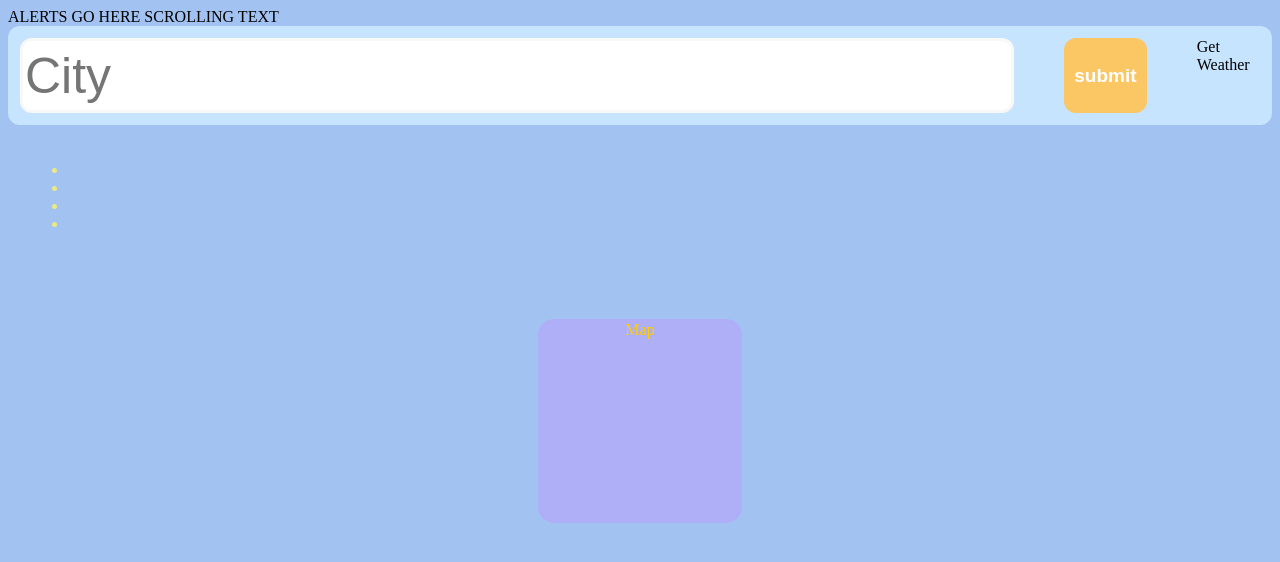
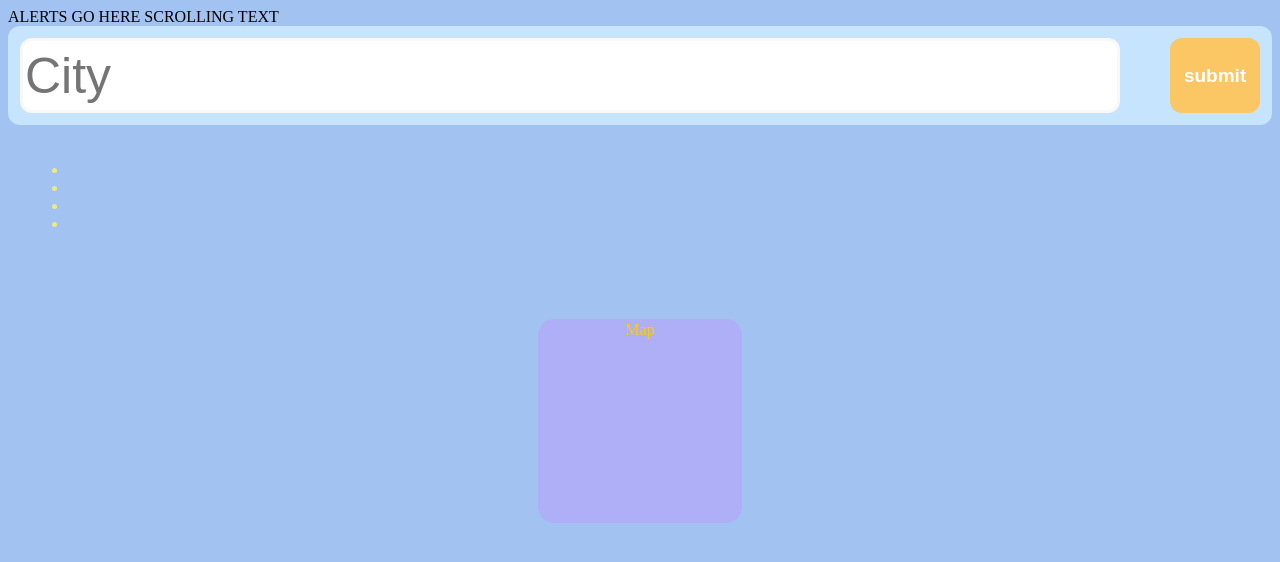
Before and after one commit to Catch2two/Weather-App, a website built with webpack: page dist/index.html in a window 1280 px wide. Built offline with nearby package versions, Linux system fonts and the light colour scheme; no server answers.

Commit message:
type in html fixed

```diff
--- a/dist/index.html
+++ b/dist/index.html
@@ -11,7 +11,7 @@
     <div class="content">
         <form action="" id="searchform">
             <input type="text" class="searchInput" placeholder="City">
-            <input type="submit" autocomplete="off" value="submit" id="submitButton">Get Weather</button>
+            <input type="submit" autocomplete="off" value="submit" id="submitButton">
         </form>
         <div class="weatherInfo">
             <div id="location">
```
